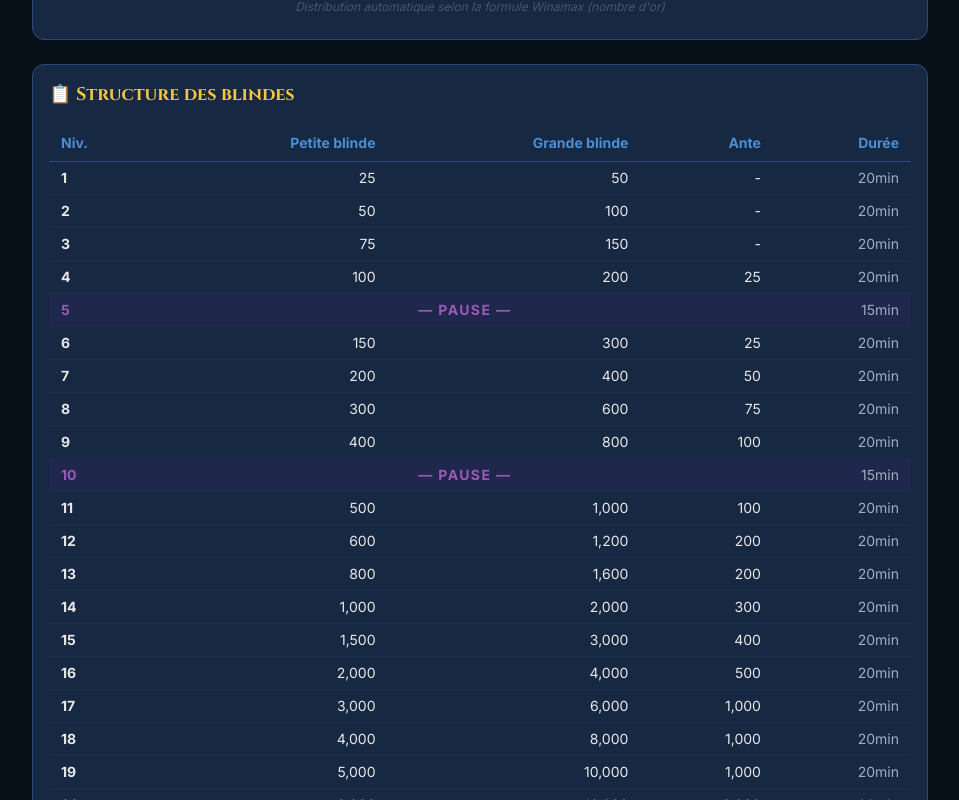
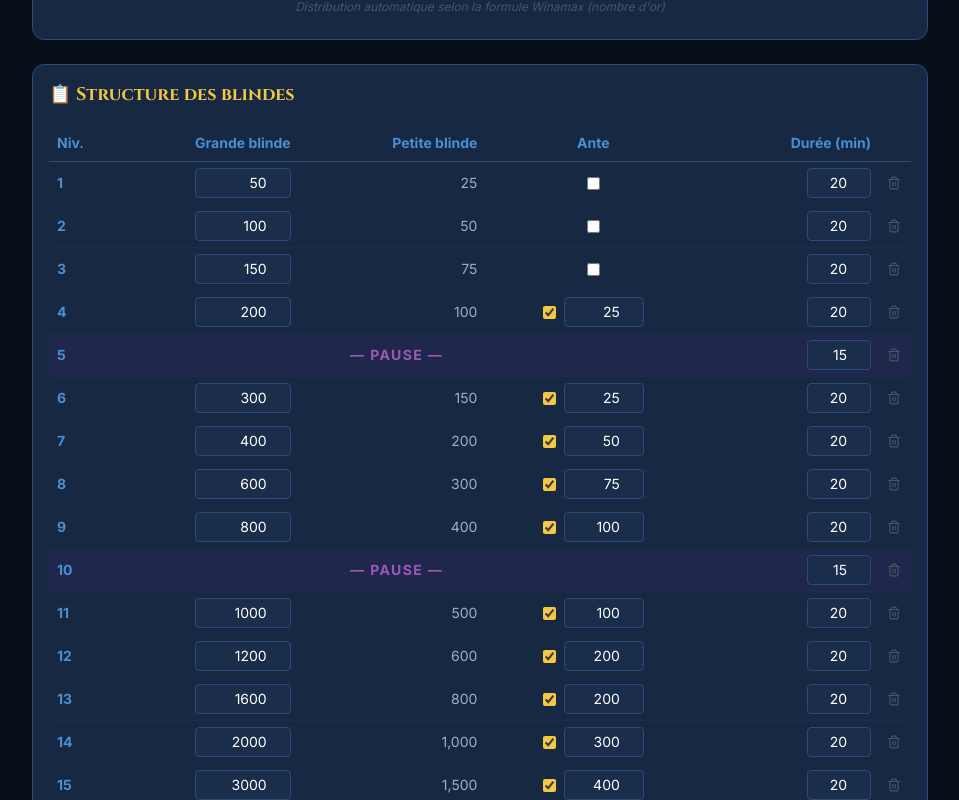
Before and after one commit to arseum/clash-poker-tournament, a React (Vite) app: page / in a window 1280 px wide. Shown: the part 940-1740 px from the top of the page, without its empty margins (160-1119 px from the left). Built offline with nearby package versions, Linux system fonts and the light colour scheme.

Commit message:
blinde system are now customable

```diff
--- /dev/null
+++ b/src/components/BlindStructureEditor.tsx
@@ -0,0 +1,178 @@
+import { Plus, Trash2, Coffee } from 'lucide-react';
+import type { BlindLevel } from '../types';
+
+interface Props {
+  structure: BlindLevel[];
+  onChange: (structure: BlindLevel[]) => void;
+}
+
+function recalcLevels(levels: BlindLevel[]): BlindLevel[] {
+  return levels.map((l, i) => ({ ...l, level: i + 1 }));
+}
+
+export function BlindStructureEditor({ structure, onChange }: Props) {
+  const updateLevel = (idx: number, patch: Partial<BlindLevel>) => {
+    const updated = structure.map((l, i) => {
+      if (i !== idx) return l;
+      const next = { ...l, ...patch };
+      // Auto-calc small blind when big blind changes
+      if (patch.bigBlind !== undefined) {
+        next.smallBlind = Math.floor(patch.bigBlind / 2);
+      }
+      return next;
+    });
+    onChange(updated);
+  };
+
+  const addLevel = () => {
+    const last = structure.filter(l => !l.isBreak).at(-1);
+    const newBB = last ? last.bigBlind * 2 : 100;
+    const newLevel: BlindLevel = {
+      level: structure.length + 1,
+      smallBlind: Math.floor(newBB / 2),
+      bigBlind: newBB,
+      ante: last?.ante ?? 0,
+      duration: 20,
+    };
+    onChange(recalcLevels([...structure, newLevel]));
+  };
+
+  const addBreak = () => {
+    const newBreak: BlindLevel = {
+      level: structure.length + 1,
+      smallBlind: 0,
+      bigBlind: 0,
+      ante: 0,
+      duration: 15,
+      isBreak: true,
+    };
+    onChange(recalcLevels([...structure, newBreak]));
+  };
+
+  const removeLevel = (idx: number) => {
+    onChange(recalcLevels(structure.filter((_, i) => i !== idx)));
+  };
+
+  return (
+    <div>
+      <div className="overflow-x-auto">
+        <table className="w-full text-sm">
+          <thead>
+            <tr className="text-[#4a8fd4] border-b border-[#2a4a7a]">
+              <th className="text-left py-2 px-2 w-10">Niv.</th>
+              <th className="text-right py-2 px-2">Grande blinde</th>
+              <th className="text-right py-2 px-2">Petite blinde</th>
+              <th className="text-center py-2 px-2">Ante</th>
+              <th className="text-right py-2 px-2">Durée (min)</th>
+              <th className="w-8"></th>
+            </tr>
+          </thead>
+          <tbody>
+            {structure.map((level, idx) => (
+              <tr
+                key={idx}
+                className={`border-b border-[#1a2d4a] ${level.isBreak ? 'bg-[#6b2fa0]/10' : ''}`}
+              >
+                <td className="py-1.5 px-2 font-bold text-[#4a8fd4]">{level.level}</td>
+
+                {level.isBreak ? (
+                  <>
+                    <td colSpan={3} className="py-1.5 px-2 text-center text-[#9b59b6] font-bold tracking-widest">
+                      — PAUSE —
+                    </td>
+                    <td className="py-1.5 px-2">
+                      <input
+                        type="number"
+                        value={level.duration}
+                        onChange={e => updateLevel(idx, { duration: Math.max(1, Number(e.target.value)) })}
+                        min={1}
+                        className="w-16 bg-[#1a2d4a] border border-[#2a4a7a] rounded px-2 py-1 text-white text-sm text-right focus:outline-none focus:border-[#f4c842] ml-auto block"
+                      />
+                    </td>
+                  </>
+                ) : (
+                  <>
+                    {/* Grande blinde */}
+                    <td className="py-1.5 px-2">
+                      <input
+                        type="number"
+                        value={level.bigBlind}
+                        onChange={e => updateLevel(idx, { bigBlind: Math.max(2, Number(e.target.value)) })}
+                        min={2}
+                        step={50}
+                        className="w-24 bg-[#1a2d4a] border border-[#2a4a7a] rounded px-2 py-1 text-white text-sm text-right focus:outline-none focus:border-[#f4c842] ml-auto block"
+                      />
+                    </td>
+                    {/* Petite blinde (auto) */}
+                    <td className="py-1.5 px-2 text-right text-[#a0aec0]">
+                      {level.smallBlind.toLocaleString()}
+                    </td>
+                    {/* Ante */}
+                    <td className="py-1.5 px-2">
+                      <div className="flex items-center justify-center gap-2">
+                        <input
+                          type="checkbox"
+                          checked={level.ante > 0}
+                          onChange={e => updateLevel(idx, { ante: e.target.checked ? Math.max(1, Math.floor(level.bigBlind * 0.1)) : 0 })}
+                          className="accent-[#f4c842] cursor-pointer"
+                        />
+                        {level.ante > 0 && (
+                          <input
+                            type="number"
+                            value={level.ante}
+                            onChange={e => updateLevel(idx, { ante: Math.max(1, Number(e.target.value)) })}
+                            min={1}
+                            className="w-20 bg-[#1a2d4a] border border-[#2a4a7a] rounded px-2 py-1 text-white text-sm text-right focus:outline-none focus:border-[#f4c842]"
+                          />
+                        )}
+                      </div>
+                    </td>
+                    {/* Durée */}
+                    <td className="py-1.5 px-2">
+                      <input
+                        type="number"
+                        value={level.duration}
+                        onChange={e => updateLevel(idx, { duration: Math.max(1, Number(e.target.value)) })}
+                        min={1}
+                        className="w-16 bg-[#1a2d4a] border border-[#2a4a7a] rounded px-2 py-1 text-white text-sm text-right focus:outline-none focus:border-[#f4c842] ml-auto block"
+                      />
+                    </td>
+                  </>
+                )}
+
+                {/* Delete */}
+                <td className="py-1.5 px-1">
+                  {structure.length > 1 && (
+                    <button
+                      onClick={() => removeLevel(idx)}
+                      className="text-[#4a5568] hover:text-[#e74c3c] transition-colors p-1"
+                      title="Supprimer ce niveau"
+                    >
+                      <Trash2 size={14} />
+                    </button>
+                  )}
+                </td>
+              </tr>
+            ))}
+          </tbody>
+        </table>
+      </div>
+
+      {/* Add buttons */}
+      <div className="flex gap-2 mt-3">
+        <button
+          onClick={addLevel}
+          className="flex items-center gap-1.5 px-3 py-1.5 rounded-lg border border-[#2a4a7a] text-[#4a8fd4] hover:border-[#f4c842] hover:text-[#f4c842] transition-colors text-sm"
+        >
+          <Plus size={14} /> Ajouter un niveau
+        </button>
+        <button
+          onClick={addBreak}
+          className="flex items-center gap-1.5 px-3 py-1.5 rounded-lg border border-[#6b2fa0]/50 text-[#9b59b6] hover:border-[#9b59b6] hover:text-[#c084fc] transition-colors text-sm"
+        >
+          <Coffee size={14} /> Ajouter une pause
+        </button>
+      </div>
+    </div>
+  );
+}
--- a/src/pages/SetupPage.tsx
+++ b/src/pages/SetupPage.tsx
@@ -4,6 +4,7 @@ import { CRCard } from '../components/ui/CRCard';
 import { CRButton } from '../components/ui/CRButton';
 import { CRInput } from '../components/ui/CRInput';
 import { PrizePoolSetupCard } from '../components/PrizePoolSetupCard';
+import { BlindStructureEditor } from '../components/BlindStructureEditor';
 import { useTournamentStore } from '../store/tournamentStore';
 import { DEFAULT_BLIND_STRUCTURE, DEFAULT_PRIZE_POOL_CONFIG } from '../constants';
 import type { TournamentConfig, Page } from '../types';
@@ -208,44 +209,15 @@ export function SetupPage({ onNavigate }: SetupPageProps) {
             />
           </div>
 
-          {/* Blind structure preview */}
+          {/* Blind structure editor */}
           <CRCard className="md:col-span-2">
             <h2 className="font-cinzel text-lg font-bold text-[#f4c842] mb-4">
               📋 Structure des blindes
             </h2>
-            <div className="overflow-x-auto">
-              <table className="w-full text-sm">
-                <thead>
-                  <tr className="text-[#4a8fd4] border-b border-[#2a4a7a]">
-                    <th className="text-left py-2 px-3">Niv.</th>
-                    <th className="text-right py-2 px-3">Petite blinde</th>
-                    <th className="text-right py-2 px-3">Grande blinde</th>
-                    <th className="text-right py-2 px-3">Ante</th>
-                    <th className="text-right py-2 px-3">Durée</th>
-                  </tr>
-                </thead>
-                <tbody>
-                  {config.blindStructure.map(level => (
-                    <tr
-                      key={level.level}
-                      className={`border-b border-[#1a2d4a] ${level.isBreak ? 'bg-[#6b2fa0]/10 text-[#9b59b6]' : 'text-[#e8e8e8] hover:bg-[#1a3a6b]/30'}`}
-                    >
-                      <td className="py-1.5 px-3 font-bold">{level.level}</td>
-                      {level.isBreak ? (
-                        <td colSpan={3} className="py-1.5 px-3 text-center font-bold tracking-widest">— PAUSE —</td>
-                      ) : (
-                        <>
-                          <td className="py-1.5 px-3 text-right">{level.smallBlind.toLocaleString()}</td>
-                          <td className="py-1.5 px-3 text-right">{level.bigBlind.toLocaleString()}</td>
-                          <td className="py-1.5 px-3 text-right">{level.ante > 0 ? level.ante.toLocaleString() : '-'}</td>
-                        </>
-                      )}
-                      <td className="py-1.5 px-3 text-right text-[#a0aec0]">{level.duration}min</td>
-                    </tr>
-                  ))}
-                </tbody>
-              </table>
-            </div>
+            <BlindStructureEditor
+              structure={config.blindStructure}
+              onChange={bs => setConfig(c => ({ ...c, blindStructure: bs }))}
+            />
           </CRCard>
         </div>
 
```
